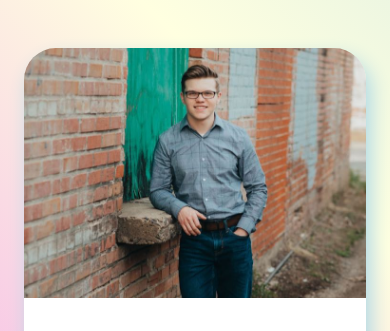
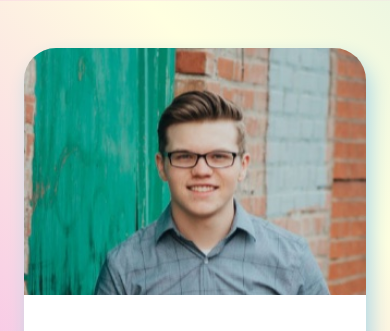
Before and after one commit to darren-finch/darren-finch.github.io, a plain HTML site: page index.html in a window 390 px wide. Shown: the top 331 px of the page. Drawn offline with nearby package versions, Linux system fonts and the light colour scheme.

Commit message:
Fix profile pic on tablet

```diff
--- a/index.html
+++ b/index.html
@@ -18,11 +18,7 @@
 					<div class="col">
 						<article class="card">
 							<div class="card__body">
-								<img
-									src="./assets/images/IMG_0011.jpg"
-									alt="My profile picture"
-									class="card__img mobile-profile-pic"
-								/>
+								<div class="card__img mobile-profile-pic"></div>
 								<div class="card__content">
 									<h1>Hi, I'm Darren, a front-end developer & designer.</h1>
 									<p>
@@ -39,7 +35,7 @@
 				<div class="row desktop-only">
 					<div class="col">
 						<img
-							src="./assets/images/IMG_0011.jpg"
+							src="./assets/images/profile-pic-cropped.jpg"
 							alt="My profile picture"
 							class="rounded-profile-pic"
 						/>
--- a/main.scss
+++ b/main.scss
@@ -208,6 +208,10 @@ img {
     .container {
         max-width: 720px;
     }
+
+    .card__img {
+        height: 350px;
+    }
 }
 
 @media (min-width: $breakpoint-lg) {
@@ -275,6 +279,12 @@ img {
     border-radius: 50%;
 }
 
+.mobile-profile-pic {
+    background-image: url('./assets/images/profile-pic-cropped.jpg');
+    background-position: 0% 40%;
+    background-size: cover;
+}
+
 .mb-0 {
     margin-bottom: 0 !important;
 }
```
Also changed, not shown: assets/images/profile-pic-cropped.jpg (added), assets/images/profile-pic.jpg (renamed from assets/images/IMG_0011.jpg), main.css, 2 other files.
